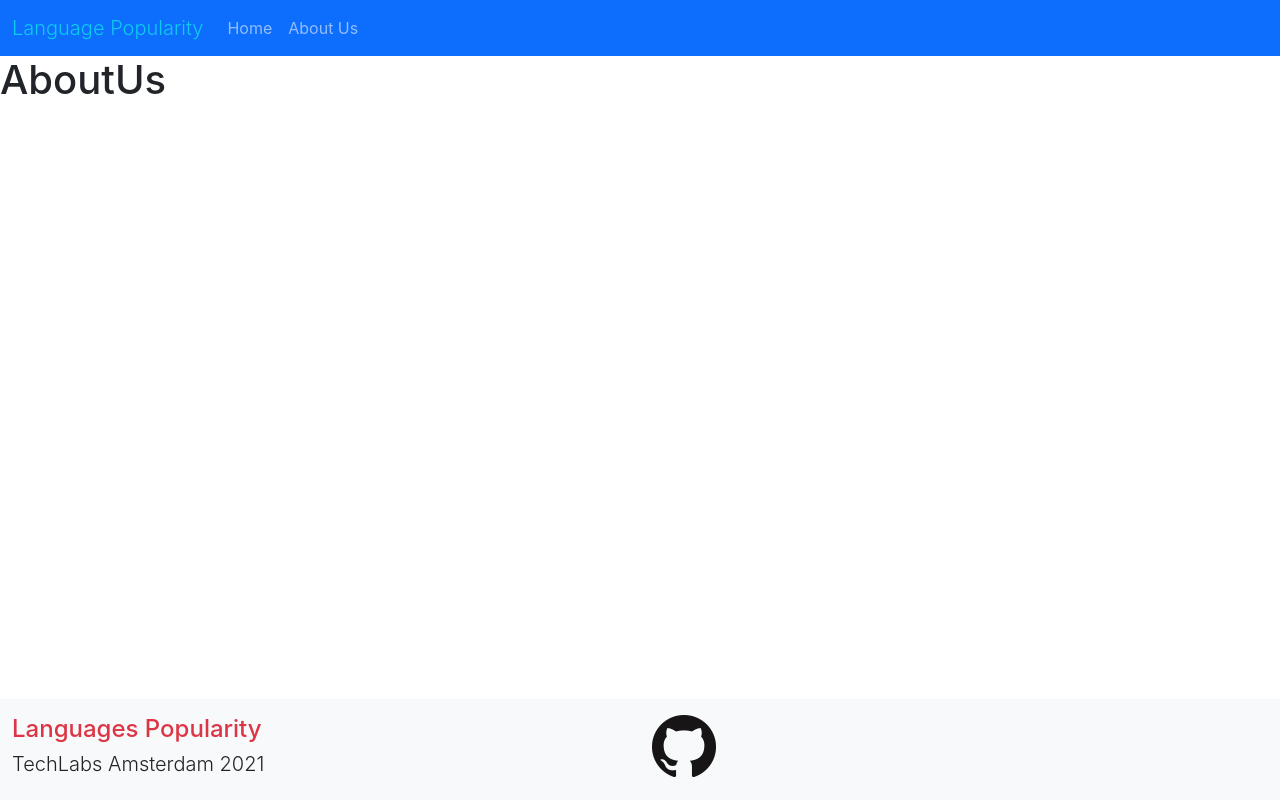
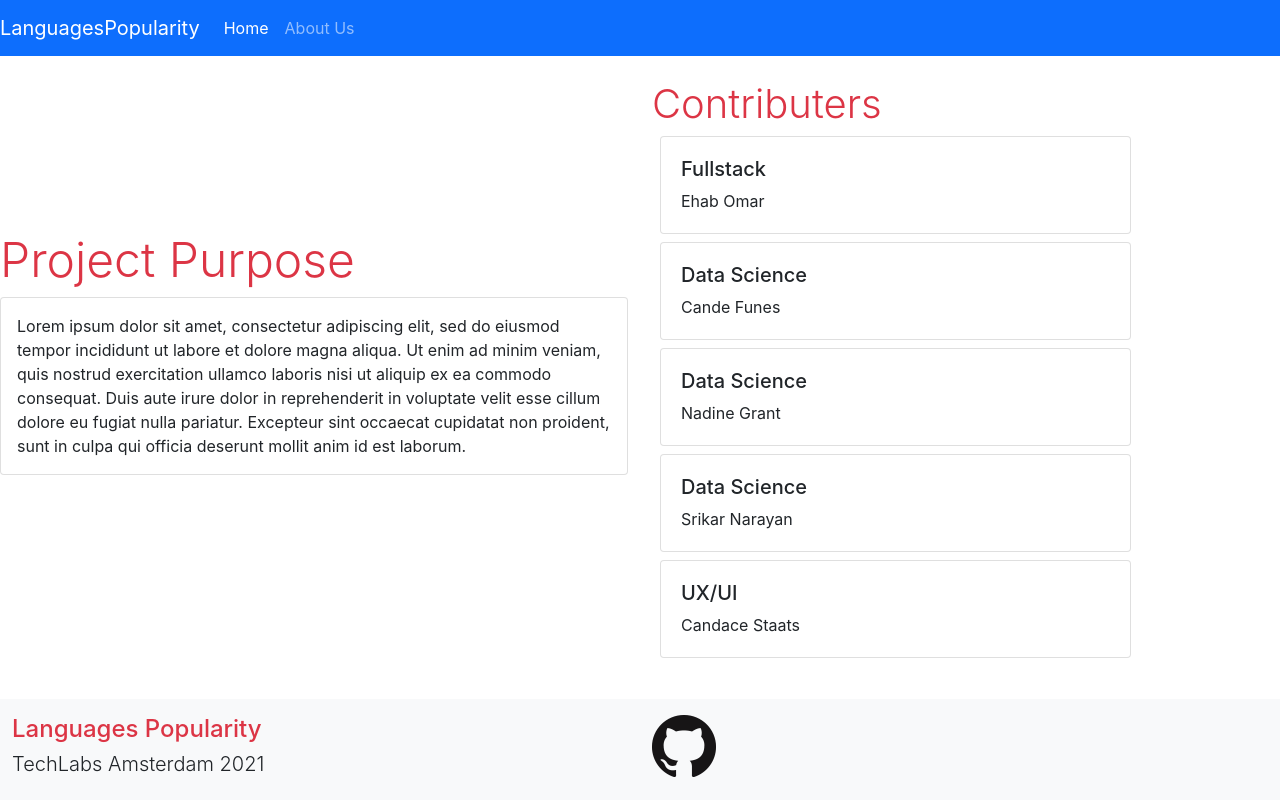
Before and after one commit to ams-group08/find-your-language, a React (Create React App) app in the folder webapp/: page /AboutUs in a window 1280 px wide. Built offline with nearby package versions, Linux system fonts and the light colour scheme.

Commit message:
About us and fine tunning NavBar Footer

```diff
--- a/webapp/package.json
+++ b/webapp/package.json
@@ -7,6 +7,7 @@
     "@testing-library/react": "^11.2.7",
     "@testing-library/user-event": "^12.8.3",
     "eslint": "^7.32.0",
+    "npm": "^8.2.0",
     "react": "^17.0.2",
     "react-dom": "^17.0.2",
     "react-google-charts": "^3.0.15",
--- a/webapp/src/components/AboutUs.js
+++ b/webapp/src/components/AboutUs.js
@@ -1,11 +1,32 @@
 import React, { Component } from 'react'
+import Contributers from './Contributers'
 
 export class AboutUs extends Component {
     render() {
         return (
-            <div>
-                <h1>AboutUs</h1>
+            <div className="row align-items-center">
+                <div className="col">
+                    <br />
+                    <h1 className="display-5 text-danger" >Project Purpose </h1>
+                    <div className="card">
+                        <div className="card-body">
+                            Lorem ipsum dolor sit amet, consectetur adipiscing elit, sed do eiusmod tempor incididunt ut labore et dolore magna aliqua. Ut enim ad minim veniam, quis nostrud exercitation ullamco laboris nisi ut aliquip ex ea commodo consequat. Duis aute irure dolor in reprehenderit in voluptate velit esse cillum dolore eu fugiat nulla pariatur. Excepteur sint occaecat cupidatat non proident, sunt in culpa qui officia deserunt mollit anim id est laborum.
+                        </div>
+                    </div>
+                    <br />
+                    <p></p>
+                </div>
+                <div className="col">
+                    <br />
+                    <h1 className="display-6  text-danger" >Contributers </h1>
+                    <Contributers title="Fullstack" name="Ehab Omar" ></Contributers>
+                    <Contributers title="Data Science" name="Cande Funes" ></Contributers>
+                    <Contributers title="Data Science" name="Nadine Grant" ></Contributers>
+                    <Contributers title="Data Science" name="Srikar Narayan" ></Contributers>
+                    <Contributers title="UX/UI" name="Candace Staats" ></Contributers>
+                </div>
             </div>
+
         )
     }
 }
--- /dev/null
+++ b/webapp/src/components/Contributers.js
@@ -0,0 +1,17 @@
+import React, { Component } from 'react'
+
+export class Contributers extends Component {
+
+    render() {
+        return (
+            <div className="card w-75 p-1 m-2">
+                <div className="card-body">
+                    <h5 className="card-title">{this.props.title}</h5>
+                    <p className="card-text">{this.props.name}</p>
+                </div>
+            </div>
+        )
+    }
+}
+
+export default Contributers
--- a/webapp/src/components/Footer.js
+++ b/webapp/src/components/Footer.js
@@ -5,7 +5,7 @@ export class Footer extends Component {
     render() {
         return (
             <div >
-                <footer className="footer mt-auto py-3 bg-light">
+                <footer className="footer fixed-bottom mt-auto py-3 bg-light">
                     <div className="d-flex justify-content-between">
                         <div className="container">
                             <h5 className="h4 text-danger">Languages Popularity</h5>
--- a/webapp/src/components/NavBar.js
+++ b/webapp/src/components/NavBar.js
@@ -5,21 +5,26 @@ export class NavBar extends Component {
     render() {
         return (
             <nav className="navbar navbar-expand-lg navbar-dark bg-primary">
-                <div className="container-fluid">
-                    <Link  className="navbar-brand text-info display-4" to="/">Language Popularity</Link>
-                    <button className="navbar-toggler" type="button" data-bs-toggle="collapse" data-bs-target="#navbarNav" aria-controls="navbarNav" aria-expanded="false" aria-label="Toggle navigation">
+                        <Link className="navbar-brand" to="/">LanguagesPopularity</Link>
+                        <button className="navbar-toggler"
+                            type="button"
+                            data-bs-toggle="collapse"
+                            data-bs-target="#navbarSupportedContent"
+                            aria-controls="navbarSupportedContent"
+                            aria-expanded="false"
+                            aria-label="Toggle navigation">
                             <span className="navbar-toggler-icon"></span>
                         </button>
-                    <div className="collapse navbar-collapse" id="navbarNav">
-                        <ul className="navbar-nav">
+                        <div className="collapse navbar-collapse" id="navbarSupportedContent">
+                            <ul className="navbar-nav me-auto mb-2 mb-lg-0">
                                 <li className="nav-item">
-                                <Link  className="nav-link" aria-current="page" to="/">Home</Link>
+                                    <Link className="nav-link active" aria-current="page" to="/">Home</Link>
                                 </li>
                                 <li className="nav-item">
-                                <Link  className="nav-link" to="/AboutUs">About Us</Link>
+                                    <Link className="nav-link" to="/AboutUs">About Us</Link>
                                 </li>
                             </ul>
-                    </div>
+
                         </div>
             </nav>
         )
```
Also changed, not shown: 1 other file (tests, documents, lock files or other folders). Lines whose indentation alone changed are shown as unchanged.
